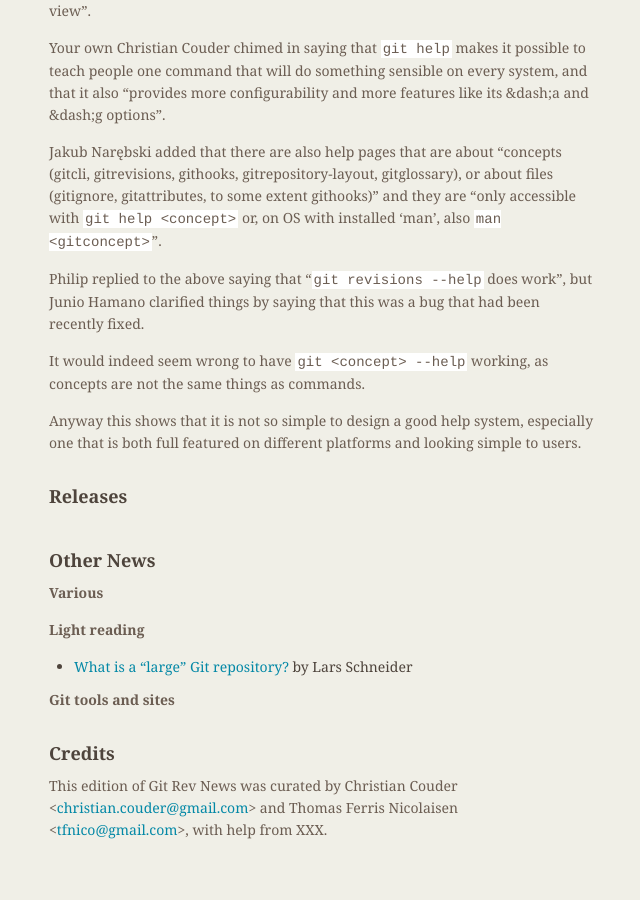
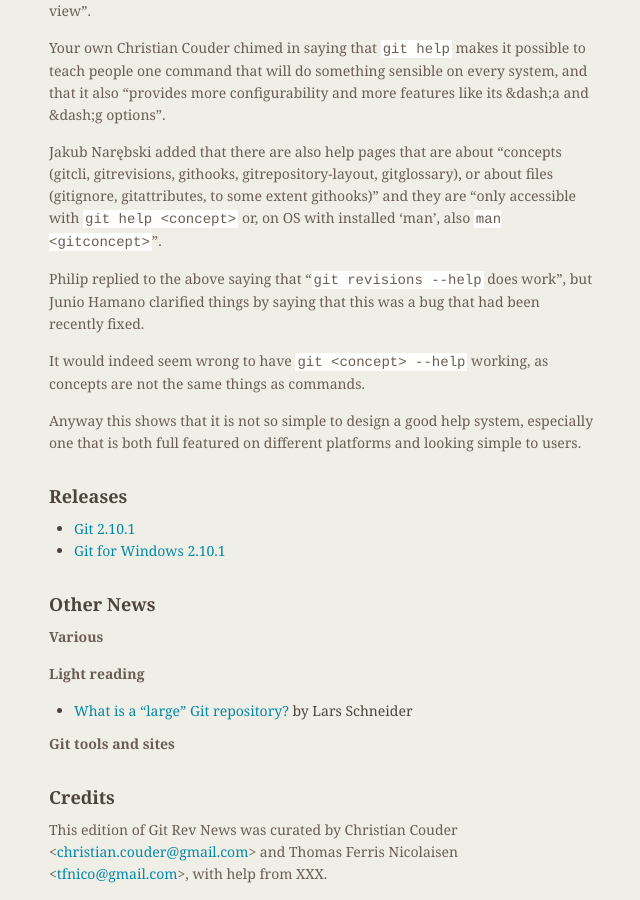
Before and after one commit to git/git.github.io, a Jekyll site: the page built from rev_news/drafts/edition-20.md, in a window 1280 px wide and 900 px high, scrolled down 2984 px. Shown: the whole window, without its empty margins (485-1125 px from the left). Built offline with Jekyll 4.4.1, drawn with Linux system fonts in a browser that asks for light colours; before the commit the page ends 3840 px from its top, so only the background shows below that.

Commit message:
Rev News: mention Git/Git for Windows releases
Signed-off-by: Johannes Schindelin <johannes.schindelin@gmx.de>

```diff
--- a/rev_news/drafts/edition-20.md
+++ b/rev_news/drafts/edition-20.md
@@ -191,6 +191,9 @@
 
 ## Releases
 
+* [Git 2.10.1](https://public-inbox.org/git/xmqqvax93w1c.fsf@gitster.mtv.corp.google.com/)
+* [Git for Windows 2.10.1](https://github.com/git-for-windows/git/releases/tag/v2.10.1.windows.1)
+
 
 ## Other News
 
```
